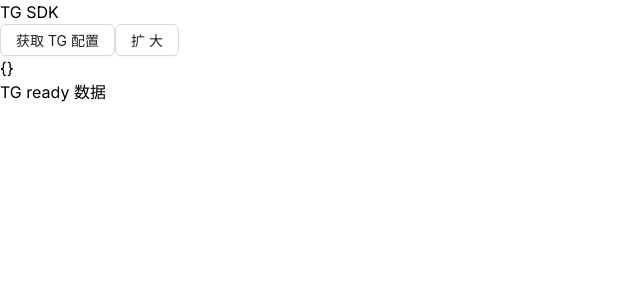
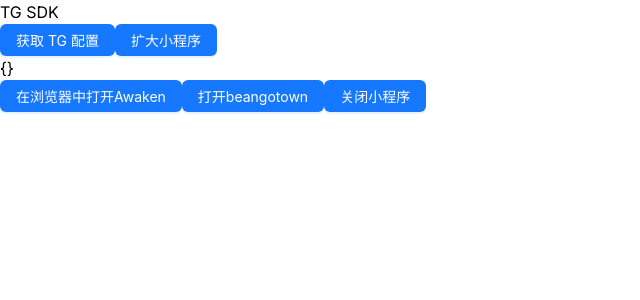
Before and after one commit to xiaoshitou0131/test-tg-app, a Next.js app: page / in a window 1280 px wide. Shown: the top 300 px of the page, without its empty margins (0-640 px from the left). Built offline with nearby package versions, Linux system fonts and the light colour scheme.

Commit message:
新增小程序方法

```diff
--- a/src/app/page.tsx
+++ b/src/app/page.tsx
@@ -13,33 +13,45 @@ export default function Sign() {
 
   const getTgConfig = () => {
     setTgData(window.Telegram);
-    window.Telegram.WebApp.ready((res:any) => {
-      window.Telegram.WebApp.sendData({
+    // window.Telegram.WebApp.ready((res:any) => {
+    //   window.Telegram.WebApp.sendData({
 
-      })
-    })
+    //   })
+    // })
   }
 
   const expandApp = () => {
-    // window.Telegram.WebApp.expand();
-    document.documentElement.style.setProperty('--tg-viewport-height', '100px');
+    window.Telegram.WebApp.expand();
+    // document.documentElement.style.setProperty('--tg-viewport-height', '100px');
     // window.Telegram.WebApp.expand();
     // setTimeout(() => {
     //   // window.Telegram.WebApp.showAlert(`页面高度$}`)
     // }, 500)
   }
 
+  const openAwaken = () => {
+    window.Telegram.WebApp.openLink('https://www.awaken.finance/trading');
+  }
+
+  const openBeangotown = () => {
+    window.Telegram.WebApp.openTelegramLink('https://www.beangotown.com/login');
+  }
+
+  const close = () => {
+    window.Telegram.WebApp.close();
+  }
+
   return (
     <div>
       <h1>TG SDK</h1>
-      <Button onClick={getTgConfig}>获取 TG 配置</Button>
-      <Button onClick={expandApp}>扩大</Button>
+      <Button type='primary' onClick={getTgConfig}>获取 TG 配置</Button>
+      <Button type='primary' onClick={expandApp}>扩大小程序</Button>
       <br />
       {JSON.stringify(tgData)}
       <br />
-      <h1>
-        TG ready 数据
-      </h1>
+      <Button type='primary' onClick={openAwaken}>在浏览器中打开Awaken</Button>
+      <Button type='primary' onClick={openBeangotown}>打开beangotown</Button>
+      <Button type='primary' onClick={close}>关闭小程序</Button>
     </div>
 
 
--- a/src/global.d.ts
+++ b/src/global.d.ts
@@ -5,6 +5,9 @@ interface Window {
       ready: Function;
       sendData: Function;
       expand: Function;
+      openLink: Function;
+      openTelegramLink: Function;
+      close: Function;
     },
     Utils: {};
   }
```
